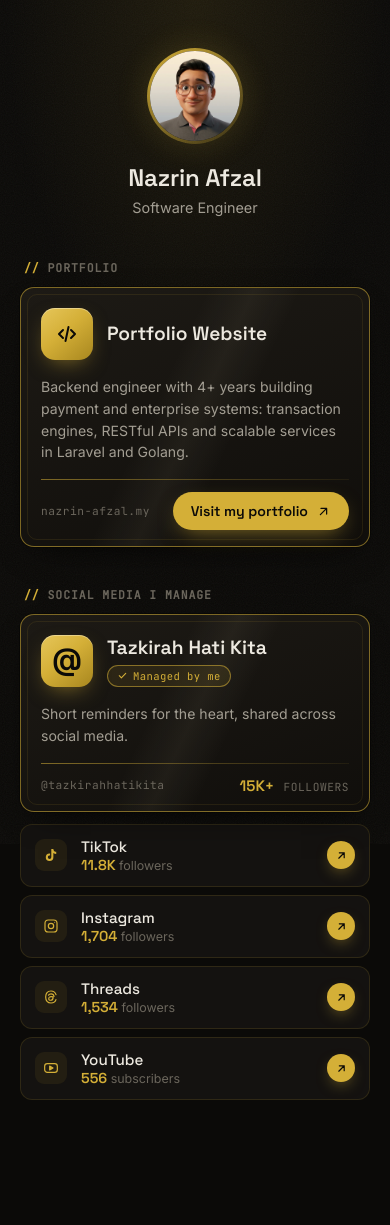
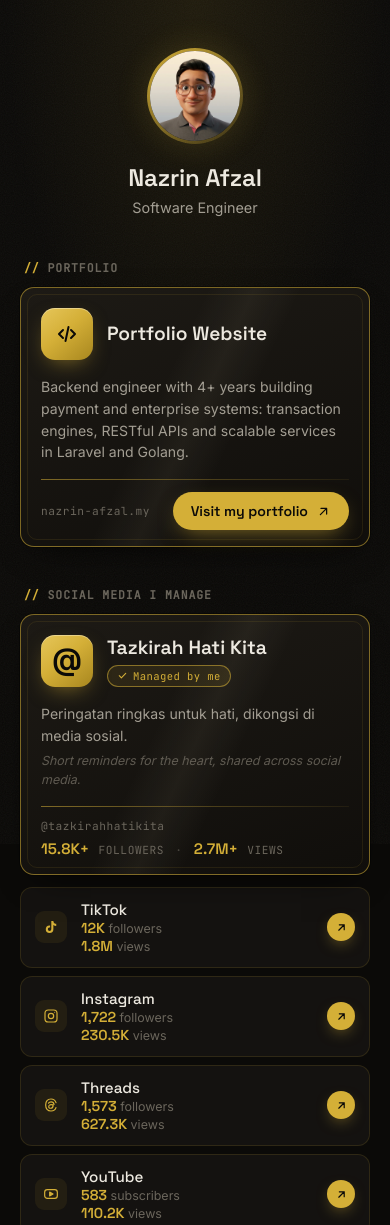
Before and after one commit to NazrinAfzal1997/portfolio-nazrin-web, a plain HTML site: page explore-services/index.html in a window 390 px wide. Shown: the top 1225 px of the page. Before the commit the page ends 1156 px from the top, so only its background shows below. Drawn offline with Linux system fonts and the light colour scheme.

Commit message:
Update Tazkirah stats and add bilingual tagline on explore-services
Follower and view counts as of 2026-11-26, footer totals 15.8K+ followers
and 2.7M+ views, Malay tagline with a faded English line underneath.

Co-Authored-By: Claude Opus 5.5 <noreply@anthropic.com>

```diff
--- a/explore-services/index.html
+++ b/explore-services/index.html
@@ -192,6 +192,8 @@ main{ position:relative; width:100%; max-width:440px; }
 }
 .handle{ white-space:nowrap; overflow:hidden; text-overflow:ellipsis; min-width:0; }
 .reach{ white-space:nowrap; text-transform:uppercase; }
+.desc-en{ display:block; margin-top:4px; font-size:.78rem; font-style:italic; color:var(--ink-faint); opacity:.85; }
+.reach .sep{ margin:0 4px; opacity:.6; }
 .reach b{ font-family:var(--font-display); font-size:.95rem; color:var(--gold); font-weight:600; letter-spacing:0; margin-right:2px; }
 
 .socials{
@@ -310,6 +312,7 @@ main{ position:relative; width:100%; max-width:440px; }
 
   /* portfolio card: keep the essentials only */
   .biz-link .tag, .desc-sub, .chips{ display:none; }
+  .biz-foot:has(.reach .sep){ flex-wrap:wrap; row-gap:6px; }
 
   /* social: no box around the box, just the business card + a clean list */
   .card{ background:none; border:0; padding:0; border-radius:0; overflow:visible; }
@@ -493,14 +496,14 @@ main{ position:relative; width:100%; max-width:440px; }
             </span>
           </div>
         </div>
-        <p class="desc">Short reminders for the heart, shared across social media.</p>
+        <p class="desc"><span lang="ms">Peringatan ringkas untuk hati, dikongsi di media sosial.</span><span class="desc-en">Short reminders for the heart, shared across social media.</span></p>
         <div class="biz-rule" aria-hidden="true"></div>
         <div class="biz-foot">
           <span class="handle">@tazkirahhatikita</span>
-          <span class="reach"><b>15K+</b> followers</span>
+          <span class="reach"><b>15.8K+</b> followers <span class="sep" aria-hidden="true">·</span> <b>2.7M+</b> views</span>
         </div>
       </div>
-      <!-- Follower counts as of 2026-11-25. Format: <span class="stat"><b>1,234</b> followers</span> -->
+      <!-- Follower and view counts as of 2026-11-26. Format: <span class="stat"><b>1,234</b> followers</span><span class="stat"><b>12K</b> views</span> -->
       <ul class="socials">
         <li>
           <a class="social" aria-label="Open Tazkirah Hati Kita on TikTok (opens in a new tab)" href="https://www.tiktok.com/@tazkirahhatikita" target="_blank" rel="noopener">
@@ -508,7 +511,7 @@ main{ position:relative; width:100%; max-width:440px; }
               <span class="icon" aria-hidden="true"><svg viewBox="0 0 24 24" fill="currentColor"><path d="M16.6 5.82A4.28 4.28 0 0 1 15.54 3h-3.09v12.4a2.59 2.59 0 0 1-2.59 2.5 2.6 2.6 0 0 1-2.6-2.6 2.6 2.6 0 0 1 3.38-2.48V9.66a5.73 5.73 0 0 0-.79-.05A5.69 5.69 0 0 0 4.16 15.3 5.69 5.69 0 0 0 9.85 21a5.69 5.69 0 0 0 5.69-5.69V9.01a7.35 7.35 0 0 0 4.3 1.38V7.3a4.28 4.28 0 0 1-3.24-1.48Z"/></svg></span>
               <span class="go" data-tip="Open on TikTok" aria-hidden="true"><svg viewBox="0 0 24 24" fill="none" stroke="currentColor" stroke-width="2.2" stroke-linecap="round" stroke-linejoin="round"><path d="M7 17 17 7M8 7h9v9"/></svg></span>
             </span>
-            <span><strong>TikTok</strong><span class="stat"><b>11.8K</b> followers</span></span>
+            <span><strong>TikTok</strong><span class="stat"><b>12K</b> followers</span><span class="stat"><b>1.8M</b> views</span></span>
           </a>
         </li>
         <li>
@@ -517,7 +520,7 @@ main{ position:relative; width:100%; max-width:440px; }
               <span class="icon" aria-hidden="true"><svg viewBox="0 0 24 24" fill="none" stroke="currentColor" stroke-width="1.8" stroke-linecap="round" stroke-linejoin="round"><rect x="3" y="3" width="18" height="18" rx="5"/><circle cx="12" cy="12" r="4"/><circle cx="17.5" cy="6.5" r=".8" fill="currentColor" stroke="none"/></svg></span>
               <span class="go" data-tip="Open on Instagram" aria-hidden="true"><svg viewBox="0 0 24 24" fill="none" stroke="currentColor" stroke-width="2.2" stroke-linecap="round" stroke-linejoin="round"><path d="M7 17 17 7M8 7h9v9"/></svg></span>
             </span>
-            <span><strong>Instagram</strong><span class="stat"><b>1,704</b> followers</span></span>
+            <span><strong>Instagram</strong><span class="stat"><b>1,722</b> followers</span><span class="stat"><b>230.5K</b> views</span></span>
           </a>
         </li>
         <li>
@@ -526,7 +529,7 @@ main{ position:relative; width:100%; max-width:440px; }
               <span class="icon" aria-hidden="true"><svg viewBox="0 0 24 24" fill="none" stroke="currentColor" stroke-width="1.8" stroke-linecap="round" stroke-linejoin="round"><path d="M16.5 11.2c-.3-2.6-1.9-4-4.4-4-1.7 0-3 .7-3.8 2"/><path d="M8.6 14.6c0 1.5 1.3 2.4 3 2.3 2.2-.1 3.6-1.6 3.6-5-1.6-.4-3.4-.5-4.6-.2-1.3.4-2 1.5-2 2.9Z"/><path d="M19.5 8.5C18.3 5 15.6 3 12 3 6.8 3 4 6.6 4 12s2.8 9 8 9c3.8 0 6.6-2 7.4-5"/></svg></span>
               <span class="go" data-tip="Open on Threads" aria-hidden="true"><svg viewBox="0 0 24 24" fill="none" stroke="currentColor" stroke-width="2.2" stroke-linecap="round" stroke-linejoin="round"><path d="M7 17 17 7M8 7h9v9"/></svg></span>
             </span>
-            <span><strong>Threads</strong><span class="stat"><b>1,534</b> followers</span></span>
+            <span><strong>Threads</strong><span class="stat"><b>1,573</b> followers</span><span class="stat"><b>627.3K</b> views</span></span>
           </a>
         </li>
         <li>
@@ -535,7 +538,7 @@ main{ position:relative; width:100%; max-width:440px; }
               <span class="icon" aria-hidden="true"><svg viewBox="0 0 24 24" fill="none" stroke="currentColor" stroke-width="1.8" stroke-linejoin="round"><rect x="2.5" y="5.5" width="19" height="13" rx="4"/><path d="m10 9.2 5 2.8-5 2.8Z" fill="currentColor"/></svg></span>
               <span class="go" data-tip="Open on YouTube" aria-hidden="true"><svg viewBox="0 0 24 24" fill="none" stroke="currentColor" stroke-width="2.2" stroke-linecap="round" stroke-linejoin="round"><path d="M7 17 17 7M8 7h9v9"/></svg></span>
             </span>
-            <span><strong>YouTube</strong><span class="stat"><b>556</b> subscribers</span></span>
+            <span><strong>YouTube</strong><span class="stat"><b>583</b> subscribers</span><span class="stat"><b>110.2K</b> views</span></span>
           </a>
         </li>
       </ul>
```
